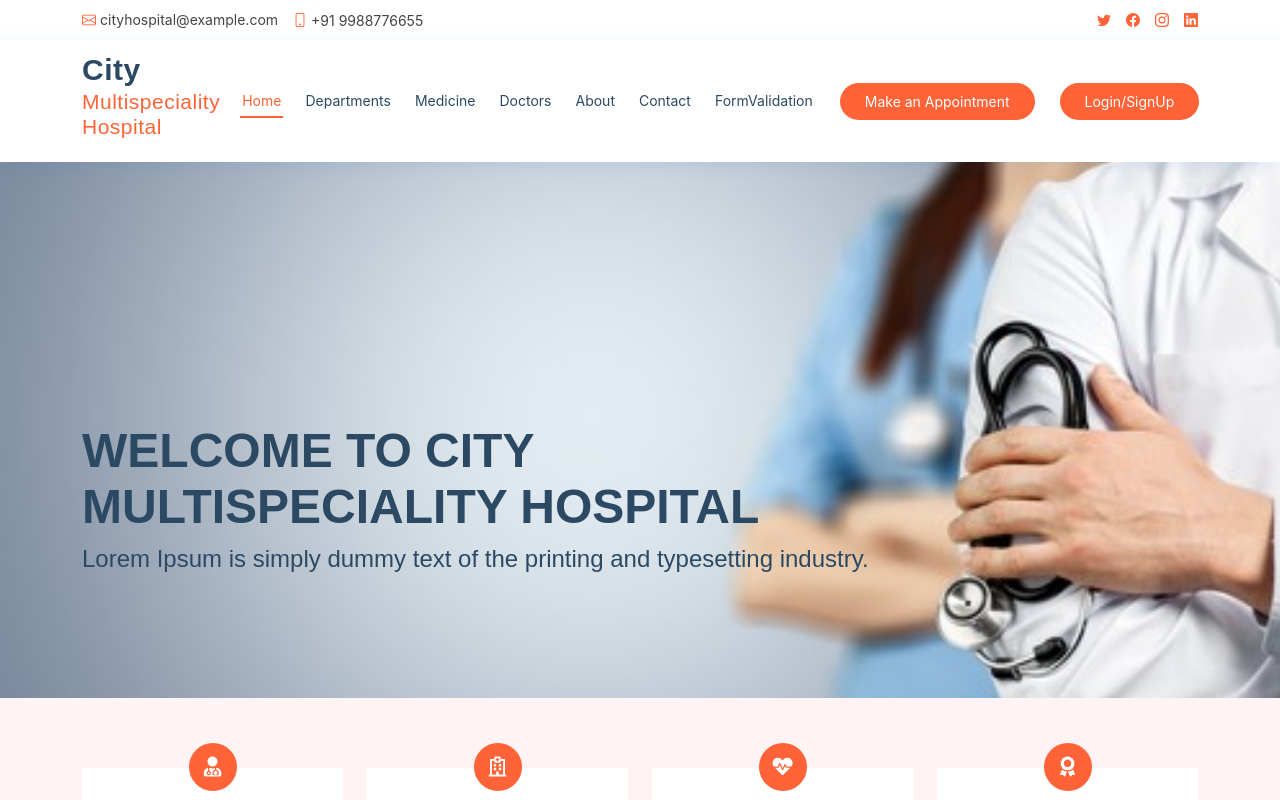
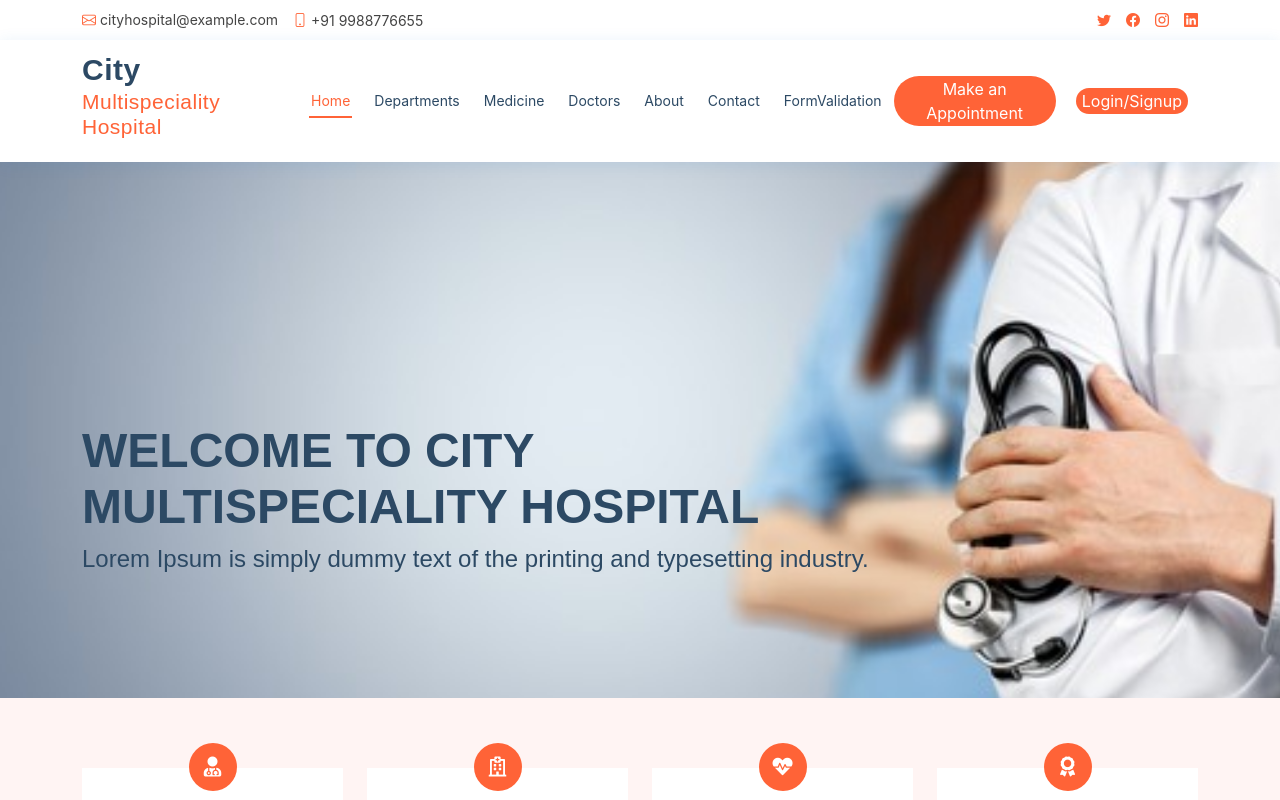
Before and after one commit to maulikpagada/cityhospital1, a React (Create React App) app: page / in a window 1280 px wide. Shown: the top 800 px of the page. Built offline with nearby package versions, Linux system fonts and the light colour scheme.

Commit message:
08_05_styled_component

```diff
--- a/src/user/component/Header.js
+++ b/src/user/component/Header.js
@@ -1,5 +1,6 @@
 import React from 'react';
 import { Link, Outlet } from 'react-router-dom';
+import Custombutton from '../container/Ul/Custombutton';
 
 function Header(props) {
 
@@ -8,6 +9,7 @@ function Header(props) {
     const handleremove = () => {
         localStorage.removeItem('loginstatus')
     }
+
 
     return (
         <div className="main-header">
@@ -42,23 +44,23 @@ function Header(props) {
                             <li><Link to="/about" className="nav-link scrollto">About</Link></li>
                             <li><Link to="/contact" className="nav-link scrollto">Contact</Link></li>
                             <li><Link to="/formvalidation" className="nav-link scrollto">FormValidation</Link></li>
-
                             <Outlet />
                         </ul>
                         <i className="bi bi-list mobile-nav-toggle" />
                     </nav>
                     {/* <a href="./pages/appointment.html" className="appointment-btn scrollto"><span className="d-none d-md-inline">Make an</span>
                         Appointment</a> */}
-                    <Link to="/appointment" className="appointment-btn scrollto">Make an Appointment</Link>
+                    <Link to="/appointment"><Custombutton val={'Make an Appointment'} /></Link>
 
                     {
                         loginstatus ?
-                            <Link to="/auth" className='appointment-btn scrollto' onClick={handleremove}>
-                                <span className='d-none d-md-inline'>Logout</span>
+                            <Link to="/auth" onClick={handleremove}>
+                                <Custombutton val={'Logout'} />
+
                             </Link> :
 
-                            <Link to="/auth" className='appointment-btn scrollto'>
-                                <span className='d-none d-md-inline'>Login/SignUp</span>
+                            <Link to="/auth">
+                                <Custombutton val={'Login/Signup'} />
                             </Link>
                     }
 
--- /dev/null
+++ b/src/user/container/Ul/Custombutton.js
@@ -0,0 +1,24 @@
+import React from 'react';
+import styled from 'styled-components';
+
+function Custombutton({ val }) {
+    const Btn = styled.button`
+    background: #FF6337;
+    border: 0;
+    color: #fff;
+    transition: 0.4s;
+    border-radius: 50px;
+    margin: 10px;
+
+    &:hover {
+        background: #1c84e3;
+    }
+    `
+    return (
+        <Btn>
+            {val}
+        </Btn>
+    );
+}
+
+export default Custombutton;
```
Also changed, not shown: 1 other file (tests, documents, lock files or other folders).
